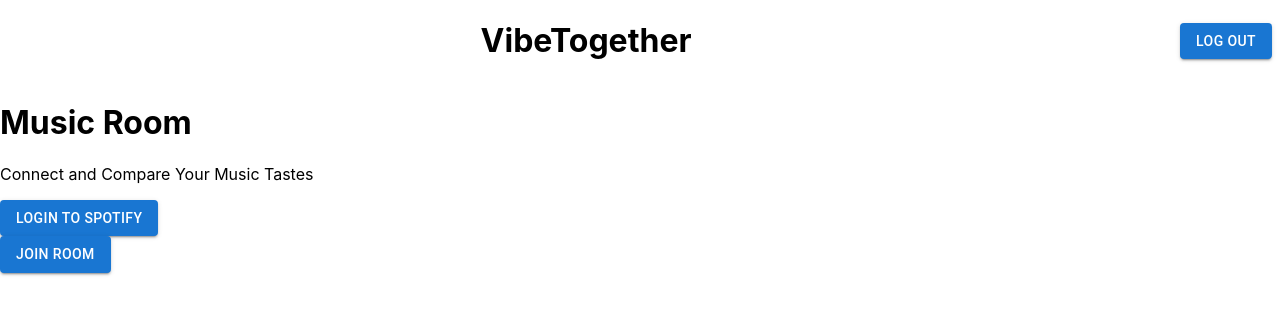
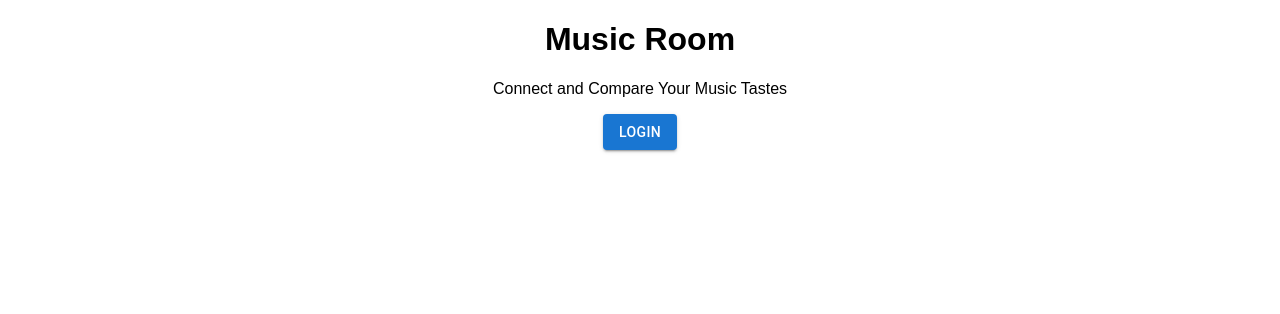
Before and after one commit to jason-raiin/vibe-together, a React (Create React App) app in the folder client/: page / in a window 1280 px wide. Shown: the top 314 px of the page. Built offline with nearby package versions, Linux system fonts and the light colour scheme; no server answers.

Commit message:
homepage and callback

```diff
--- /dev/null
+++ b/client/src/index.js
@@ -0,0 +1,33 @@
+import React, { useState } from 'react';
+import { BrowserRouter, Route, Routes } from 'react-router-dom';
+import { createRoot } from 'react-dom/client';
+import { reportWebVitals } from './reportWebVitals';
+import { HomePage } from './pages/home.page';
+import { HomePageRedirect } from './redirects/homepage.redirect';
+
+export default function App() {
+  const [loggedIn, setLoginState] = useState(false);
+  const login = () => setLoginState(true);
+  const logout = () => setLoginState(false);
+
+  return (
+    <BrowserRouter>
+      <Routes>
+        <Route path="" element={loggedIn ? <UserPage /> : <HomePage />} />
+        <Route path="callback" element={<HomePageRedirect login={login} />} />
+        {/*  <Route
+          path="join"
+          element={loggedIn ? <JoinRoomRedirect /> : <SpotifyLoginRedirect />}
+        />
+        <Route path="*" element={<NoPage />} /> */}
+      </Routes>
+    </BrowserRouter>
+  );
+}
+
+const rootElement = document.getElementById('root');
+const root = createRoot(rootElement);
+
+root.render(<App />);
+
+reportWebVitals();
--- a/client/src/index.tsx
+++ b/client/src/index_old.tsx
@@ -10,7 +10,7 @@ import Header from './components/header';
 import { User } from './dtos/user.dto';
 import './index.css';
 import { getUser } from './query/users';
-import reportWebVitals from './reportWebVitals';
+import { reportWebVitals } from './reportWebVitals';
 import { ultimateAccessToken } from './spotify/spotify';
 
 export default function App() {
--- /dev/null
+++ b/client/src/pages/home.page.js
@@ -0,0 +1,16 @@
+import Button from '@mui/material/Button';
+import React from 'react';
+import { LOGIN_URL_PARAMS } from '../spotify/constants';
+import './styles.css';
+
+export const HomePage = () => {
+  return (
+    <div className="Default">
+      <h1>Music Room</h1>
+      <p>Connect and Compare Your Music Tastes</p>
+      <Button variant="contained" href={`${LOGIN_URL_PARAMS}`}>
+        Login
+      </Button>
+    </div>
+  );
+};
--- /dev/null
+++ b/client/src/pages/styles.css
@@ -0,0 +1,4 @@
+.Default {
+  font-family: sans-serif;
+  text-align: center;
+}
--- /dev/null
+++ b/client/src/redirects/homepage.redirect.js
@@ -0,0 +1,23 @@
+import React, { useEffect } from 'react';
+import { useNavigate, useSearchParams } from 'react-router-dom';
+import { joinRoom } from '../query/rooms';
+import { addUpdateUser } from '../query/users';
+import { getAccessToken, getUserFromSpotify } from '../spotify/spotify';
+
+export const HomePageRedirect = (props) => {
+  const navigate = useNavigate();
+
+  const [searchParams] = useSearchParams();
+  const code = searchParams.get('code');
+  // console.log('Code: ', code);
+
+  useEffect(() => {
+    getAccessToken(code)
+      .then((accessToken) => getUserFromSpotify(accessToken))
+      .then((user) => addUpdateUser(user))
+      .then(() => props.login())
+      .then(() => navigate('/'));
+  }, []);
+
+  return <div></div>;
+};
--- a/client/src/reportWebVitals.ts
+++ b/client/src/reportWebVitals.ts
@@ -1,6 +1,6 @@
 import { ReportHandler } from 'web-vitals';
 
-const reportWebVitals = (onPerfEntry?: ReportHandler) => {
+export const reportWebVitals = (onPerfEntry?: ReportHandler) => {
   if (onPerfEntry && onPerfEntry instanceof Function) {
     import('web-vitals').then(({ getCLS, getFID, getFCP, getLCP, getTTFB }) => {
       getCLS(onPerfEntry);
@@ -11,5 +11,3 @@ const reportWebVitals = (onPerfEntry?: ReportHandler) => {
     });
   }
 };
-
-export default reportWebVitals;
--- a/client/src/spotify/spotify.ts
+++ b/client/src/spotify/spotify.ts
@@ -24,9 +24,11 @@ export const getAccessToken = async (code: string): Promise<string> => {
     const response = await axios.post(SPOTIFY_TOKEN_URL, payload, config);
     const { access_token, refresh_token, expires_in } = response.data;
 
+    /*
     console.log('Access Token: ', access_token);
     console.log('Refresh Token: ', refresh_token);
     console.log('Expires In: ', expires_in);
+    */
 
     localStorage.setItem('accessToken', access_token);
     localStorage.setItem('refreshToken', refresh_token);
```
Also changed, not shown: client/.eslintrc.js, client/src/pages/no.page.js (added), client/src/pages/room.page.js (added), client/src/pages/user.page.js (added).
